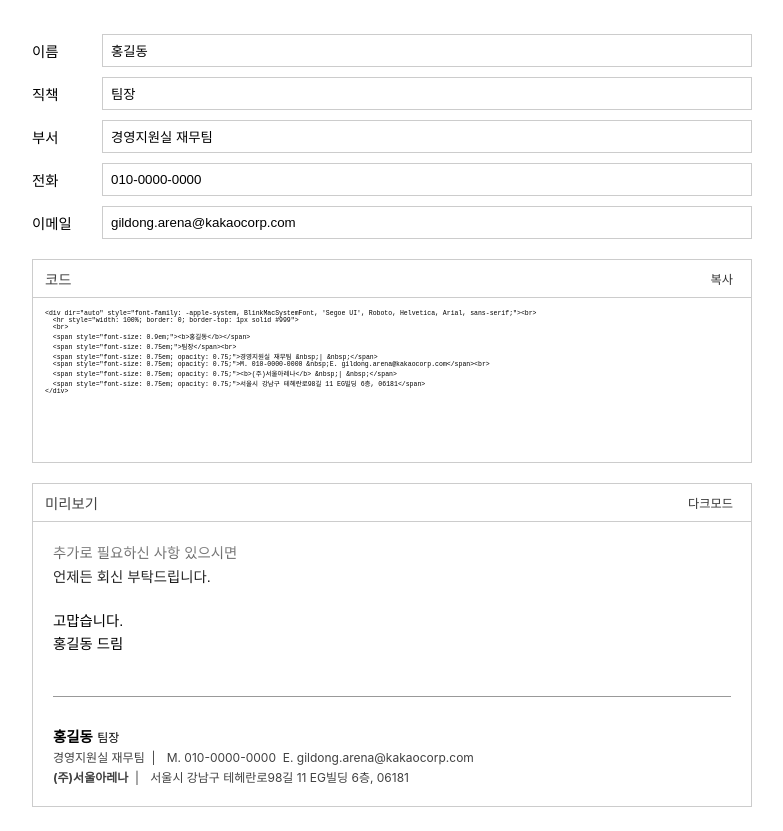
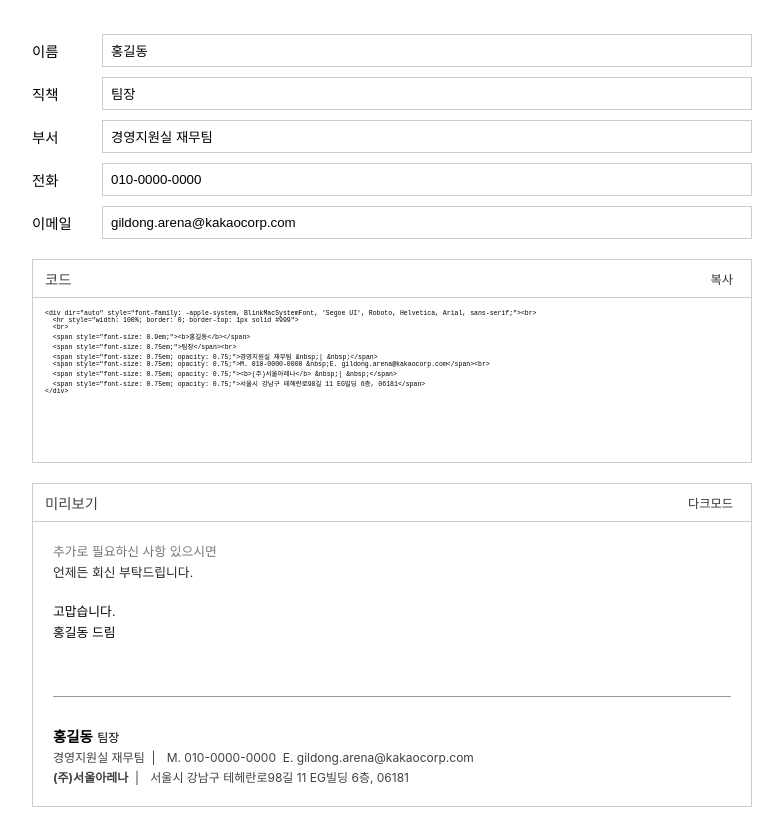
Before and after one commit to jinsansung/signature, a plain HTML site: page index.html in a window 1280 px wide. Shown: the whole page, without its empty margins (248-1031 px from the left). Drawn offline with Linux system fonts and the light colour scheme.

Commit message:
Update index.html

```diff
--- a/index.html
+++ b/index.html
@@ -185,7 +185,7 @@ function generateSignature() {
 
   const previewMessage = `
 
-    <div style="transform: scale(0.9); transform-origin: top left; display: inline-block;">
+    <div style="transform: scale(0.8); transform-origin: top left; display: inline-block;">
 <div style="
   font-size: 1em;
   line-height: 1.6;
```
